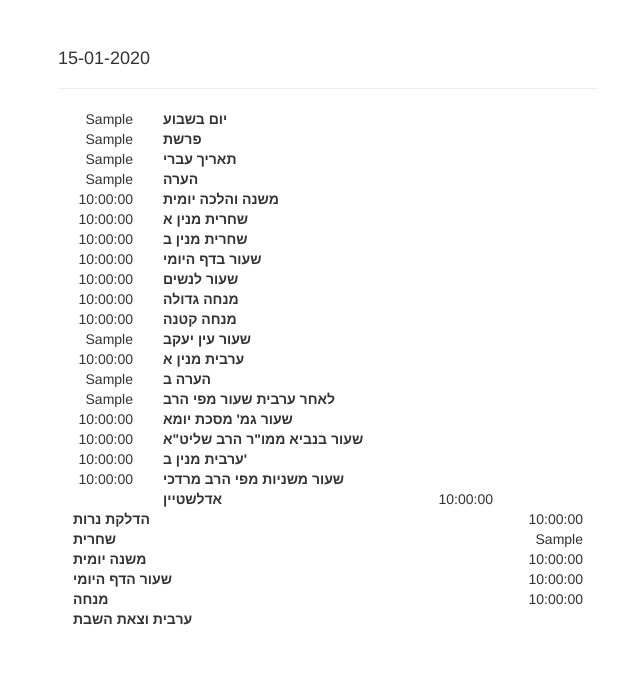
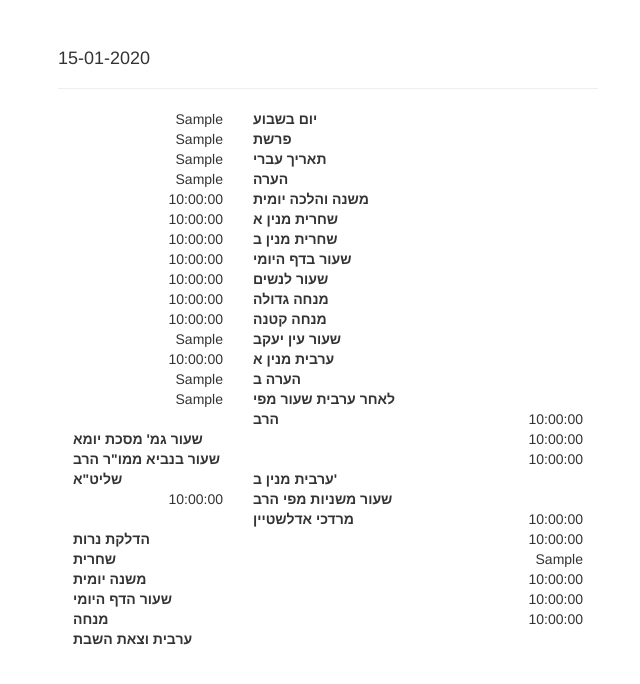
Before and after one commit to Elmtech/scheduler, a Django app: page / in a window 1280 px wide. Shown: the part 51-735 px from the top of the page, without its empty margins (27-667 px from the left). Run offline with Django 3.2, Linux system fonts and the light colour scheme; tables that the repository leaves empty hold one stand-in row (values such as "Sample post"); some libraries are stand-ins or nearby versions.

Commit message:
changes for styles

```diff
--- a/templates/scheduler/home.html
+++ b/templates/scheduler/home.html
@@ -11,8 +11,8 @@
                 {% for name, value in serialized_sheduler.fields %}
                     <p class="text-right">
                     {% if value %}
-                        <span class="col-xs-2">{{ value }}</span>
-                        <span class="col-xs-6 text-left"><b>{{ name }}</b></span>
+                        <span class="col-xs-4">{{ value }}</span>
+                        <span class="col-xs-4 text-left"><b>{{ name }}</b></span>
                         <span class="col-xs-4">&nbsp;</span>
                     {% endif %}
                     </p>
```
